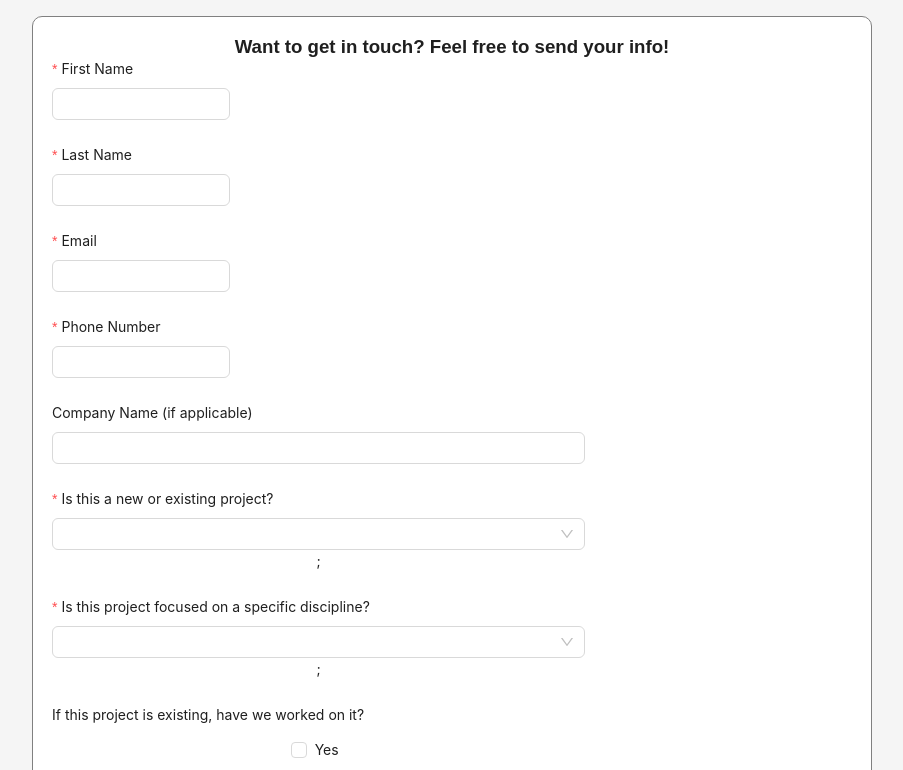
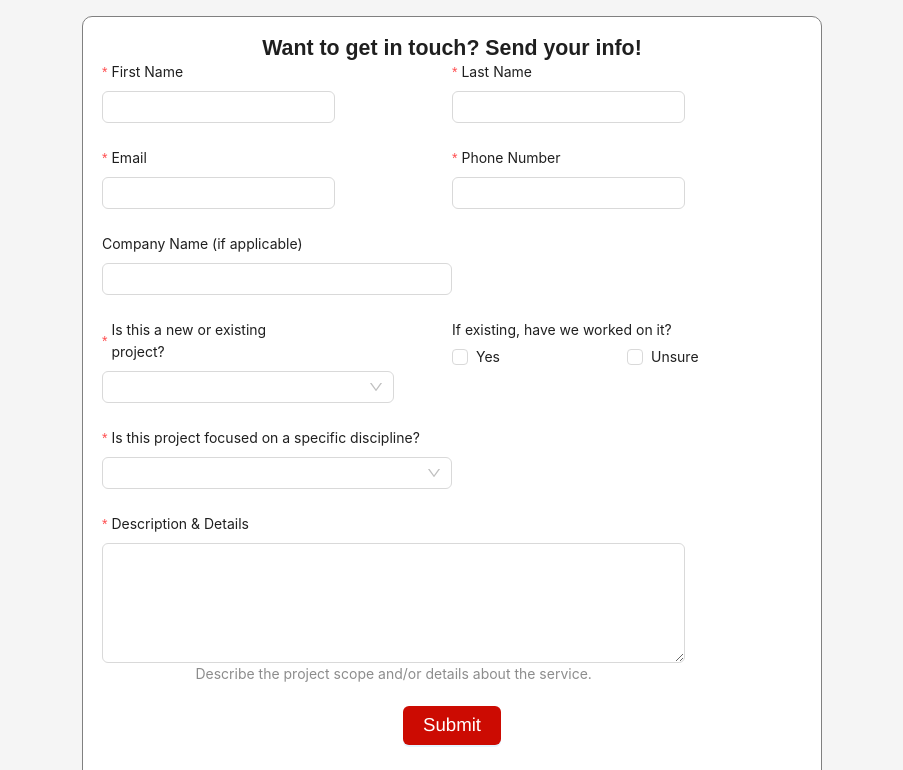
Before and after one commit to arifire21/Loucks-Engineering-Site, a Next.js app: page /contact in a window 1280 px wide. Shown: the part 390-1160 px from the top of the page, without its empty margins (188-1091 px from the left). Built offline with nearby package versions, Linux system fonts and the light colour scheme; a web font is replaced by a local one.

Commit message:
cleanup form styling

```diff
--- a/components/contact-form.tsx
+++ b/components/contact-form.tsx
@@ -6,11 +6,12 @@ type FieldType = {
   f_name: string;
   l_name: string;
   email: string;
-  phone?: any;
+  phone?: number;
   company?: string;
   project: string;
   category: string;
-  existing?: string;
+  existing_yes?: string;
+  existing_unsure?: string;
   description: string;
 };
 
@@ -25,60 +26,61 @@ const onFinishFailed: FormProps<FieldType>['onFinishFailed'] = (errorInfo) => {
 function ContactForm() {
   return (
     <div className={styles.contactFormContainer}>
-      <p><strong>Want to get in touch? Feel free to send your info!</strong></p>
+      <p style={{fontSize: "16pt"}}><strong>Want to get in touch? Send your info!</strong></p>
       <Form
         name="contact-form"
         labelCol={{ span: 16 }}
         labelAlign={"left"}
         // labelWrap={true}
         layout = {"vertical"}
-        wrapperCol={{ span: 16 }}
-        style={{ minWidth: 800 }}
+        wrapperCol={{ span: 12 }}
+        style={{ minWidth: 700 }}
         initialValues={{ remember: true }}
         onFinish={onFinish}
         onFinishFailed={onFinishFailed}
         autoComplete="off"
       >
-        <Row>
-        <Col span={16}>
+        <Row style={{width: '100%'}}>
+        <Col span={12}>
           <Form.Item<FieldType>
             label="First Name"
             name="f_name"
             rules={[{ required: true, message: 'Please input your first name!' }]}
-          wrapperCol={{ span: 8 }}
+            wrapperCol={{ span: 16 }}
             >
             <Input />
           </Form.Item>
         </Col>
-        <Col span={16}>
+
+        <Col span={12}>
           <Form.Item<FieldType>
             label="Last Name"
             name="l_name"
             rules={[{ required: true, message: 'Please input your last name!' }]}
-          wrapperCol={{ span: 8 }}
+            wrapperCol={{ span: 16 }}
           >
             <Input />
           </Form.Item>
         </Col>
         </Row>
 
-        <Row>
-        <Col span={16}>
+        <Row style={{width: '100%'}}>
+        <Col span={12}>
         <Form.Item<FieldType>
           label="Email"
           name="email"
           rules={[{ required: true, message: 'Please input your email!' }]}
-          wrapperCol={{ span: 8 }}
+          wrapperCol={{ span: 16 }}
         >
           <Input />
         </Form.Item>
         </Col>
-        <Col span={16}>
+        <Col span={12}>
         <Form.Item<FieldType>
           label="Phone Number"
           name="phone"
           rules={[{ required: true }]}
-          wrapperCol={{ span: 8 }}
+          wrapperCol={{ span: 16 }}
         >
           <Input/>
         </Form.Item>
@@ -92,17 +94,40 @@ function ContactForm() {
           <Input />
         </Form.Item>
 
+          <Row>
+          <Col span={12}>
         <Form.Item<FieldType>
           label="Is this a new or existing project?"
           name="project"
           rules={[{ required: true }]}
+          wrapperCol={{ span: 20 }}
         >
           <Select options={[
                 { label: <span>N/A, asking a general question</span>, value: 'General question' },
                 { label: <span>New project</span>, value: 'New project' },
                 { label: <span>Existing project (reno/add-on)</span>, value: 'Existing project' },
-          ]} />;
+          ]} />
       </Form.Item>
+      </Col>
+
+      <Col span={12}>
+          {/* complex form fields */}
+          <p style={{textAlign: "left"}}>If existing, have we worked on it?</p>
+        <Form.Item<FieldType>
+            name = "existing_yes"
+            style={{ display: 'inline-block', width: 'calc(50%)' }}
+          >
+            <Checkbox value={"Yes"} defaultChecked={false} style={{float: 'left'}}>Yes</Checkbox>
+          </Form.Item>
+
+          <Form.Item<FieldType>
+            name = "existing_unsure"
+            style={{ display: 'inline-block', width: 'calc(50%)' }}
+          >
+            <Checkbox value={"Unsure"} defaultChecked={false} style={{float: 'left'}}>Unsure</Checkbox>
+          </Form.Item>
+      </Col>
+      </Row>
 
           <Form.Item<FieldType>
           label="Is this project focused on a specific discipline?"
@@ -111,40 +136,14 @@ function ContactForm() {
         >
           <Select options={[
             { value: 'Full MEP', label: <span>Full MEP</span> },
-            {
-              label: <span>Mechanical-Specific</span>,
-              title: 'mechanical',
-              options: [
             { label: <span>HVAC Design or load calculations</span>, value: 'HVAC Design or Load Calculations' },
             { label: <span>Manufacturing Facility Design</span>, value: 'Manufacturing facility design' },
-              ],
-            },
-            {
-              label: <span>Electrical-Specific</span>,
-              title: 'electrical',
-              options: [
             { label: <span>Power and lighting</span>, value: 'Power and lighting' },
             { label: <span>Data/IT systems</span>, value: 'Data/IT systems' },
-                { label: <span>Photometrics</span>, value: 'Photometrics' }
-              ],
-            },
-            {
-              label: <span>Plumbing-Specific</span>,
-              title: 'plumbing',
-              options: [
+            { label: <span>Photometrics</span>, value: 'Photometrics' },
             { label: <span>Full plumbing system</span>, value: 'Full plumbing system' },
-                { label: <span>Natural gas system design</span>, value: 'Natural gas system design' },
-                { label: <span>Photometrics</span>, value: 'Photometrics' }
-              ],
-            },
-          ]} />;
-        </Form.Item>
-
-        <Form.Item<FieldType>
-          name="existing"
-          label="If this project is existing, have we worked on it?"
-        >
-          <Checkbox style={{minWidth: 'fit-content !important'}}>Yes</Checkbox>
+            { label: <span>Natural gas system design</span>, value: 'Natural gas system design' }
+          ]} />
         </Form.Item>
 
         <Form.Item<FieldType>
@@ -152,11 +151,12 @@ function ContactForm() {
           name="description"
           help={"Describe the project scope and/or details about the service."}
           rules={[{ required: true, message: 'Please input details about your question or project!' }]}
+          wrapperCol={{ span: 20 }}
         >
-          <Input.TextArea />
+          <Input.TextArea style={{width: '100%', minHeight: "120px"}}/>
         </Form.Item>
 
-        <Form.Item>
+        <Form.Item wrapperCol={{ span: 24 }}>
           <Button type="primary" htmlType="submit" style={{marginTop: '1rem'}}>
             Submit
           </Button>
--- a/pages/contact.jsx
+++ b/pages/contact.jsx
@@ -29,7 +29,7 @@ export default function Contact() {
 
         <Card title="Contact Methods" style={{ maxWidth: 500, border: "1px solid gray" }}>
         <p style={{marginBottom:0}}><strong>Office Phone:</strong> (954) 938-1881</p>
-        <p><strong>Email:</strong> Bob Loucks - bob@louckseng.com</p>
+        <p><strong>Email:</strong> Bob Loucks -<br/>bob@louckseng.com</p>
         </Card>
         </div>
         <ContactForm/>
--- a/styles/contact.module.scss
+++ b/styles/contact.module.scss
@@ -1,7 +1,7 @@
 .cardContainer {
     margin: 1rem 0;
     display: flex;
-    justify-content: space-around;
+    justify-content: space-evenly;
     align-content: center;
 }
 
@@ -12,6 +12,7 @@
     background-color: white;
     width: fit-content;
     margin: auto;
+    margin-top: 1rem;
 }
 
 //for mobile
--- a/styles/globals.scss
+++ b/styles/globals.scss
@@ -439,7 +439,7 @@ header {
 }
 
 .ant-card-head-title {
-  font-size: revert;
+  font-size: 16pt;
 }
 
 .ant-btn-primary {
@@ -474,6 +474,10 @@ header {
 .slick-list, .slick-track {
   border-radius: 20px;
 }
+
+// .ant-form-item {
+//   width: fit-content;
+// }
 
 //-------------------------------------------//
 //MISC
```
Lines whose indentation alone changed are shown as unchanged.
